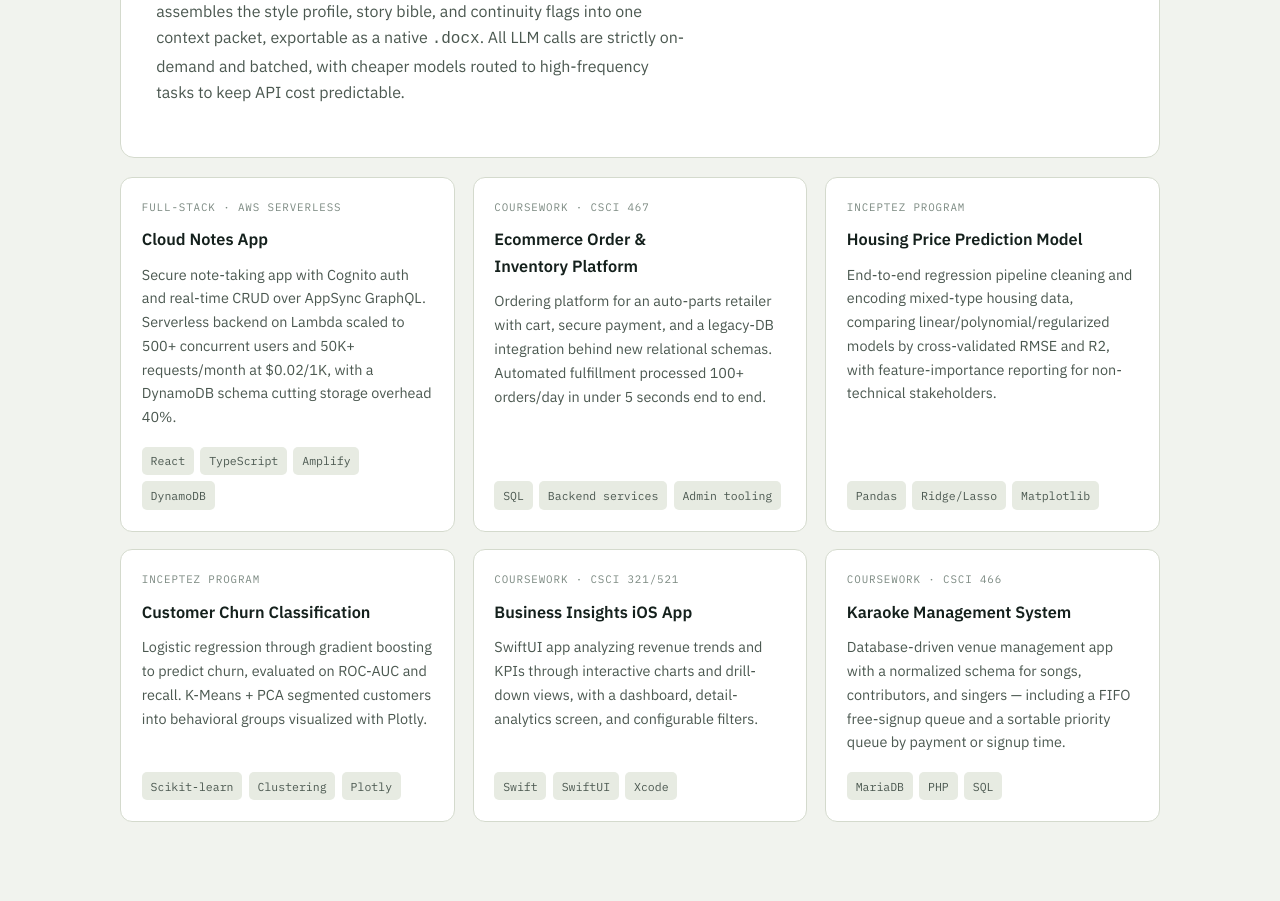
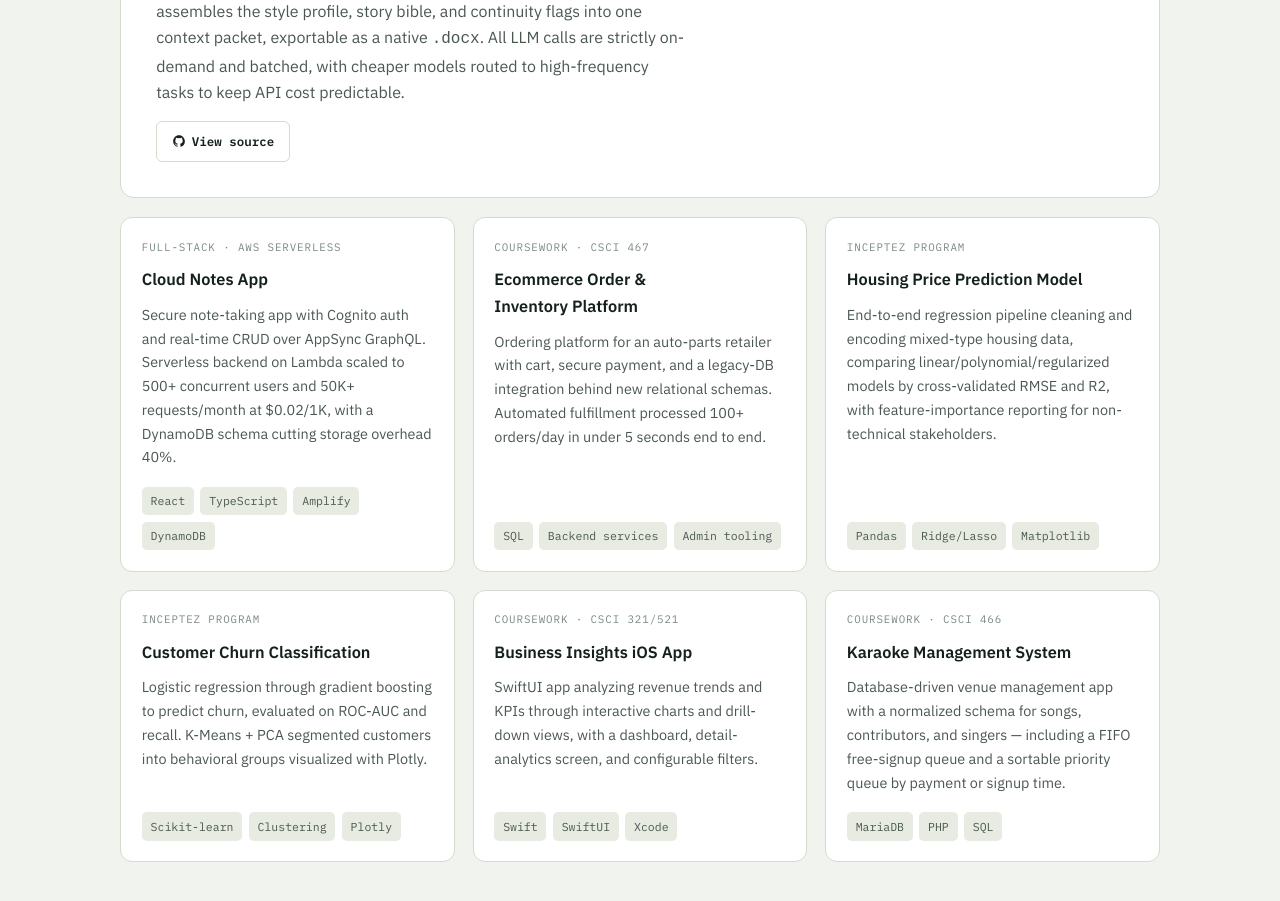
Before and after one commit to Sathyan26/Sathyan26.github.io, a plain HTML site: page index.html in a window 1280 px wide. Shown: the part 4620-5521 px from the top of the page. Drawn offline with Linux system fonts and the light colour scheme.

Commit message:
Add files via upload

```diff
--- a/index.html
+++ b/index.html
@@ -530,6 +530,12 @@
           <h3>Ghost-it &mdash; RAG-Based AI Writing Assistant for Novelists</h3>
           <p>A full-stack writing assistant for novelists &mdash; a FastAPI backend, SQLite + ChromaDB vector storage, and a React + TypeScript dashboard, unifying style analysis, grammar correction, story-bible extraction, and continuity checking behind one API. An automated style-analysis pipeline computes sentence-length, punctuation, and vocabulary statistics, then uses the Claude API to synthesize a natural-language "style card" describing an author's voice &mdash; version-tracked over time to surface stylistic drift across a manuscript.</p>
           <p>A self-hosted <b>LanguageTool</b> grammar engine is combined with a separate Claude pass constrained by the author's own style profile, producing Grammarly-style corrections that flag real issues without flattening intentional voice. An LLM-driven <b>story-bible extraction</b> pipeline tracks characters, locations, timeline events, and facts with name-based entity resolution across chapters &mdash; merging into existing entries instead of duplicating them &mdash; and flags continuity contradictions as a reviewable queue. A RAG retrieval layer (Voyage AI embeddings + ChromaDB) assembles the style profile, story bible, and continuity flags into one context packet, exportable as a native <code>.docx</code>. All LLM calls are strictly on-demand and batched, with cheaper models routed to high-frequency tasks to keep API cost predictable.</p>
+          <div class="proj-links">
+            <a class="btn ghost" href="https://github.com/Sathyan26/ghost-it" target="_blank" rel="noopener">
+              <svg width="14" height="14" viewBox="0 0 24 24" fill="currentColor"><path d="M12 2C6.48 2 2 6.58 2 12.25c0 4.53 2.87 8.37 6.84 9.73.5.1.68-.22.68-.49 0-.24-.01-.87-.01-1.71-2.78.62-3.37-1.37-3.37-1.37-.46-1.2-1.11-1.52-1.11-1.52-.91-.64.07-.63.07-.63 1 .07 1.53 1.05 1.53 1.05.89 1.57 2.34 1.12 2.91.86.09-.66.35-1.12.63-1.38-2.22-.26-4.56-1.14-4.56-5.06 0-1.12.39-2.03 1.03-2.75-.1-.26-.45-1.31.1-2.73 0 0 .84-.28 2.75 1.05a9.3 9.3 0 0 1 5 0c1.9-1.33 2.74-1.05 2.74-1.05.56 1.42.2 2.47.1 2.73.64.72 1.03 1.63 1.03 2.75 0 3.93-2.34 4.79-4.57 5.05.36.32.68.94.68 1.9 0 1.37-.01 2.47-.01 2.81 0 .27.18.6.69.49A10.03 10.03 0 0 0 22 12.25C22 6.58 17.52 2 12 2z"/></svg>
+              View source
+            </a>
+          </div>
         </div>
         <div class="metric-row">
           <div class="metric"><div class="num tabular">100%</div><div class="lbl">Hit@4 (Voyage embeddings)</div></div>
```
